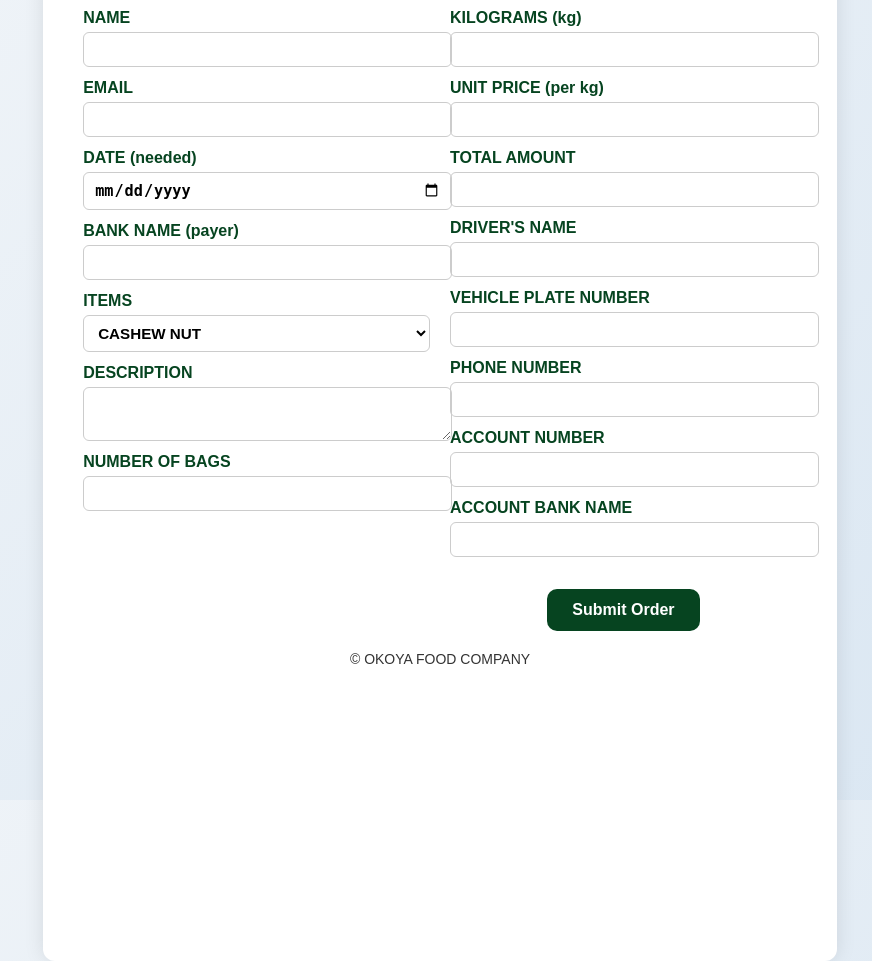
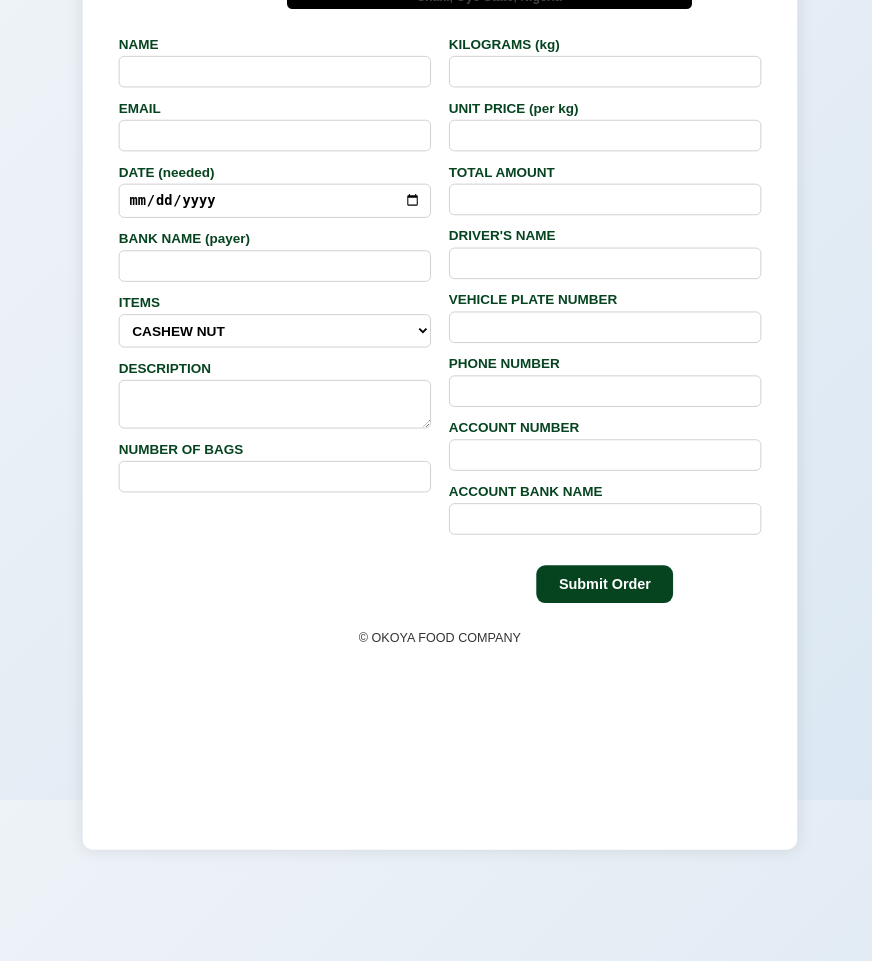
Before and after one commit to Adewale15234/OkoyaFoodApp, a Flask app: page /client_form in a window 1280 px wide. Shown: the whole page, without its empty margins (200-1072 px from the left). Run offline with Flask 3, Linux system fonts and the light colour scheme.

Commit message:
Fix A4 layout and overlapping inputs in client order form

```diff
--- a/static/style.css
+++ b/static/style.css
@@ -394,12 +394,13 @@ body {
   align-items: center;
   margin: 0;
   padding: 0;
+  overflow: auto;
 }
 
 /* A4 Portrait card */
 .a4-portrait {
   width: 210mm;
-  height: 297mm;
+  min-height: 297mm;
   background: #fff;
   padding: 40px;
   box-sizing: border-box;
@@ -410,6 +411,8 @@ body {
   box-shadow: 0 0 20px rgba(0,0,0,0.1);
   overflow: hidden;
   border-radius: 12px;
+  transform: scale(0.9); /* ✅ helps fit fully on screen */
+  transform-origin: top center;
 }
 
 /* Header section */
@@ -420,28 +423,30 @@ body {
   gap: 20px;
   margin-bottom: 30px;
   text-align: center;
+  flex-wrap: wrap;
 }
 
 .company-logo {
-  width: 100px;
-  height: 100px;
+  width: 90px;
+  height: 90px;
   object-fit: contain;
 }
 
 .company-text {
   text-align: center;
+  max-width: 450px;
 }
 
 .company-name {
   color: #28a745;
   font-weight: 800;
-  font-size: 32px;
+  font-size: 28px;
   margin-bottom: 10px;
 }
 .company-motto {
   color: #daa520;
   font-weight: 600;
-  font-size: 20px;
+  font-size: 18px;
   margin-bottom: 8px;
 }
 .company-address {
@@ -449,7 +454,7 @@ body {
   color: #fff;
   display: inline-block;
   padding: 6px 12px;
-  font-size: 16px;
+  font-size: 14px;
   font-weight: 400;
   border-radius: 6px;
 }
@@ -457,42 +462,33 @@ body {
 /* Two-column form layout */
 .two-column-form {
   display: flex;
-  gap: 20px;
-  justify-content: center;
+  gap: 30px;
   flex-wrap: wrap;
+  justify-content: space-between;
   width: 100%;
 }
 
-/* Form columns */
+/* Columns */
 .two-column-form .form-column {
-  flex: 1;
-  min-width: 200px;
+  flex: 1 1 45%;
   display: flex;
   flex-direction: column;
-  justify-content: flex-start;
 }
 
 /* Form rows */
 .order-form .form-row {
-  margin-bottom: 12px;
+  margin-bottom: 14px;
   display: flex;
   flex-direction: column;
-}
-
-/* Reduce space in description */
-.description-row label {
-  margin-bottom: 2px;
-}
-.description-row textarea {
-  margin-top: 0;
-  padding-top: 4px;
+  width: 100%;
 }
 
 /* Labels */
 .order-form label {
   font-weight: 700;
-  margin-bottom: 4px;
+  margin-bottom: 5px;
   color: #333;
+  font-size: 15px;
 }
 
 /* Inputs */
@@ -507,28 +503,26 @@ body {
   font-size: 15px;
   font-weight: 600;
   width: 100%;
+  box-sizing: border-box;
   transition: all 0.2s ease;
 }
+
 .order-form input:focus,
 .order-form select:focus,
 .order-form textarea:focus {
   border-bottom-color: #007bff;
   outline: none;
-  box-shadow: none;
-  background: transparent;
+  background: #f8f9fa;
 }
 
-/* Submit button centered in A4 Portrait */
+/* Submit button centered */
 .submit-center {
   display: flex;
   justify-content: center;
-  align-items: center;
-  flex-grow: 1;
+  margin-top: 25px;
   width: 100%;
-  margin-top: 25px;
 }
 
-/* Submit Button */
 .btn-primary {
   background: #007bff;
   color: #fff;
@@ -550,18 +544,22 @@ body {
   text-align: center;
   font-size: 14px;
   font-weight: 500;
-  margin-top: 20px;
-  align-self: center;
+  margin-top: 30px;
 }
 
-/* Print settings for A4 Portrait */
+/* Print version */
 @media print {
   body {
     background: none;
     display: block;
+    margin: 0;
+    padding: 0;
   }
   .a4-portrait {
     box-shadow: none;
+    transform: none;
+    width: 210mm;
+    min-height: 297mm;
     margin: 0;
   }
 }
```
